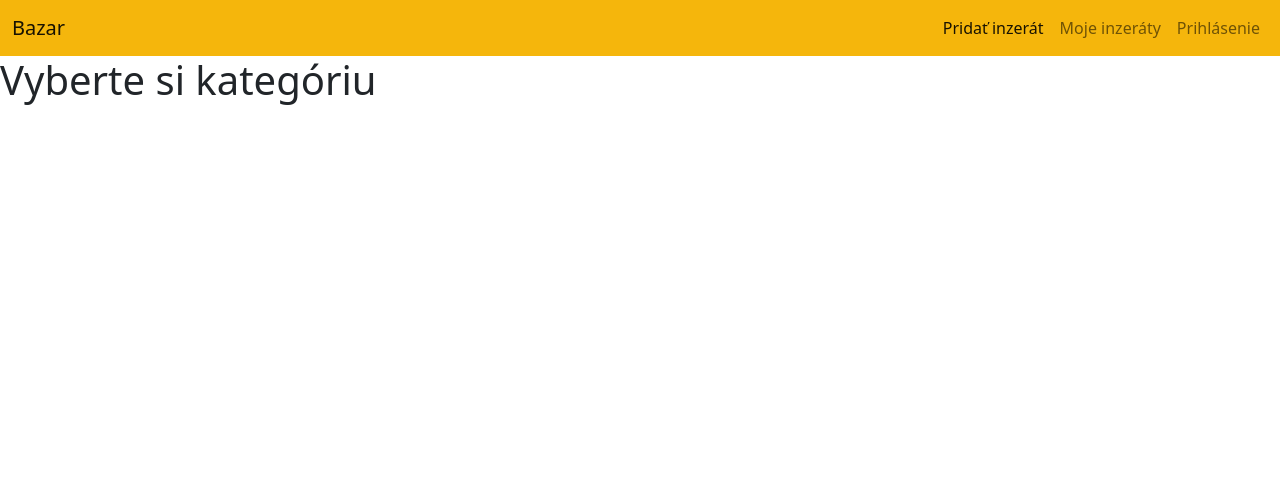
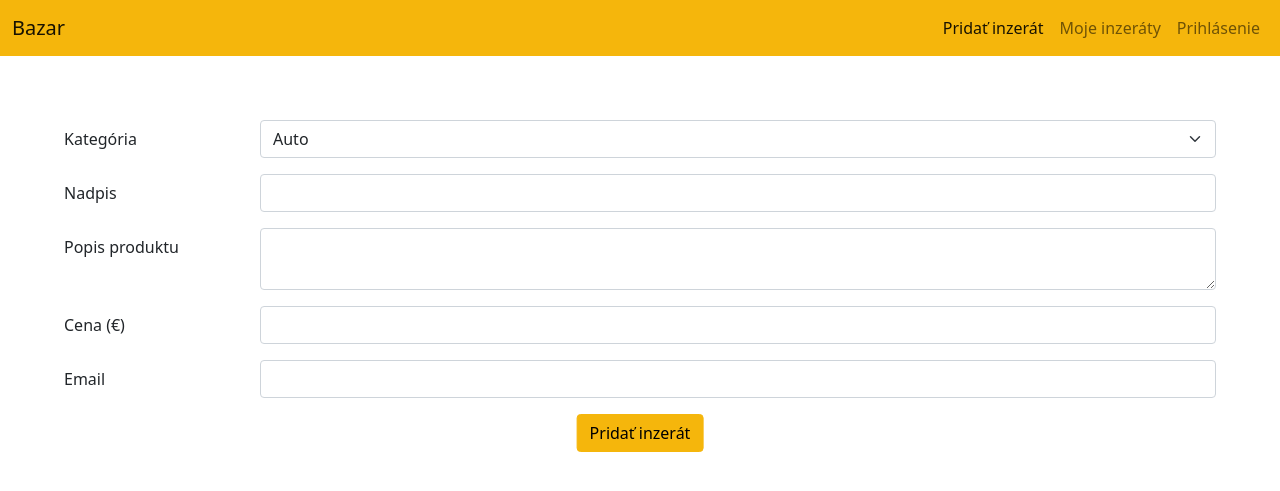
Before and after one commit to RiTo0000/bazar, a PHP site: page /addNew.php in a window 1280 px wide. Shown: the top 491 px of the page. Run offline with PHP 8.4, Linux system fonts and the light colour scheme; some libraries are stand-ins or nearby versions.

Commit message:
pridane pridavanie inzeratov

```diff
--- a/www/DBStorage.php
+++ b/www/DBStorage.php
@@ -79,5 +79,27 @@ class DBStorage
         $res = $this->conn->prepare($sql);
         $res->execute();
     }
+
+    public function createAd($email, $title, $popis, $kategoria, $cena) {
+        $sql = "SELECT * FROM users where email = '".$email."'";
+
+        $res = $this->conn->query($sql);
+        $res->fetchAll();
+        $res->execute();
+        $count = 0;
+        foreach($res as $row) {
+            $count = 1;
+        }
+
+        if ($count == 1) {
+            $sql = "INSERT INTO inzeraty VALUES(NULL , '".$title. "', '" . $popis. "', '" . $kategoria. "', '" . $cena. "', '" . $email. "')";
+            $res = $this->conn->prepare($sql);
+            $res->execute();
+            return true;
+        }
+        else {
+            return false;
+        }
+    }
 }
 ?>
--- a/www/addNew.php
+++ b/www/addNew.php
@@ -5,6 +5,16 @@ require "Auth.php";
 
 $storage = new DBStorage();
 session_start();
+
+if(isset($_POST["addNewAd"])) {
+    if ($_POST["kategoria"] != "" && $_POST["nadpis"] != "" && $_POST["popis"] != "" && $_POST["cena"] != "" && $_POST["email"] != "") {
+        if (!$storage->createAd($_POST["email"], $_POST["nadpis"], $_POST["popis"], $_POST["kategoria"], $_POST["cena"]))
+            echo "uzivatel zo zadanym mailom neexistuje";
+    }
+    else {
+        echo "nezadal si niektore pole";
+    }
+}
 
 ?>
 
@@ -48,14 +58,58 @@ session_start();
         </div>
     </div>
 </nav>
-<!--<ul>-->
-<!--    <li><a id="mainPage" href="index.php">Hlavná stránka</a></li>-->
-<!--    <li><a href="login.php">Prihlásenie</a></li>-->
-<!--    <li><a href="addNew.php">Pridať inzerát</a></li>-->
-<!--    <li><a href="myListings.html">Moje inzeráty</a></li>-->
-<!--</ul>-->
 
-<h1>Vyberte si kategóriu</h1>
+<div id="addNewForm">
+    <form method="post" action="#">
+        <div class="row mb-3">
+            <label for="kategoria" class="col-sm-2 col-form-label">Kategória</label>
+            <div class="col-sm-10">
+                <select class="form-select" aria-label="Default select example" id="kategoria" name="kategoria" >
+                    <option value="Auto">Auto</option>
+                    <option value="Reality">Reality</option>
+                    <option value="Praca">Praca</option>
+                    <option value="Zvierata">Zvierata</option>
+                    <option value="Stroje">Stroje</option>
+                    <option value="Zahrada">Zahrada</option>
+                    <option value="PC">PC</option>
+                    <option value="Mobily">Mobily</option>
+                    <option value="Foto">Foto</option>
+                    <option value="Elektro">Elektro</option>
+                    <option value="Sport">Sport</option>
+                    <option value="Hudba">Hudba</option>
+                    <option value="Nabytok">Nabytok</option>
+                    <option value="Oblecenie">Oblecenie</option>
+                    <option value="Ostatne">Ostatne</option>
+                </select>
+            </div>
+        </div>
+        <div class="row mb-3">
+            <label for="nadpis" class="col-sm-2 col-form-label">Nadpis</label>
+            <div class="col-sm-10">
+                <input type="text" class="form-control" id="nadpis" name="nadpis">
+            </div>
+        </div>
+        <div class="row mb-3">
+            <label for="popis" class="col-sm-2 col-form-label">Popis produktu</label>
+            <div class="col-sm-10">
+                <textarea class="form-control" id="popis" name="popis"></textarea>
+            </div>
+        </div>
+        <div class="row mb-3">
+            <label for="cena" class="col-sm-2 col-form-label">Cena (€)</label>
+            <div class="col-sm-10">
+                <input type="number" min="0" step="0.01" class="form-control" id="cena" name="cena">
+            </div>
+        </div>
+        <div class="row mb-3">
+            <label for="email" class="col-sm-2 col-form-label">Email</label>
+            <div class="col-sm-10">
+                <input type="email" class="form-control" id="email" name="email">
+            </div>
+        </div>
+        <button type="submit" id="btnAddNewAd" class="btn btn-primary" name="addNewAd">Pridať inzerát</button>
+    </form>
+</div>
 
 <script src="js/bootstrap.js"></script>
 </body>
--- a/www/css/style.css
+++ b/www/css/style.css
@@ -125,3 +125,20 @@
     background-color: #F5B60C;
     border-color: #F5B60C;
 }
+
+#addNewForm {
+    width: 90%;
+    margin: 5% auto;
+
+}
+
+#btnAddNewAd {
+    margin: auto;
+    position: absolute;
+    left: 50%;
+    transform: translate(-50%, 0);
+
+    color: black;
+    background-color: #F5B60C;
+    border-color: #F5B60C;
+}
--- a/www/login.php
+++ b/www/login.php
@@ -89,7 +89,6 @@ if(isset($_POST["registerNewUser"])) {
 <?php if (!Auth::isLogged()) {?>
 <div id="loginAndRegistration" class="row row-cols-1 row-cols-sm-1 row-cols-md-2">
     <div id="loginForm" class="col">
-        <div>
         <form method="post" action="#">
             <div class="row mb-3">
                 <label for="login" class="col-sm-2 col-form-label">Email</label>
@@ -106,9 +105,7 @@ if(isset($_POST["registerNewUser"])) {
             <button id="btnLogin" type="submit" class="btn btn-primary">Prihlásiť</button>
         </form>
     </div>
-    </div>
     <div id="registrationForm" class="col">
-        <div>
         <form method="post" action="#" class="row g-3">
             <div class="col-md-6">
                 <label for="meno" class="form-label">Meno</label>
@@ -134,7 +131,6 @@ if(isset($_POST["registerNewUser"])) {
                 <button type="submit" id="btnRegister" class="btn btn-primary" name="registerNewUser">Zaregistrovať</button>
             </div>
         </form>
-        </div>
     </div>
 </div>
 <?php } else {?>
```
Also changed, not shown: www/myListings.php (+30 -0 lines), 1 other file. Lines whose indentation alone changed are shown as unchanged.
